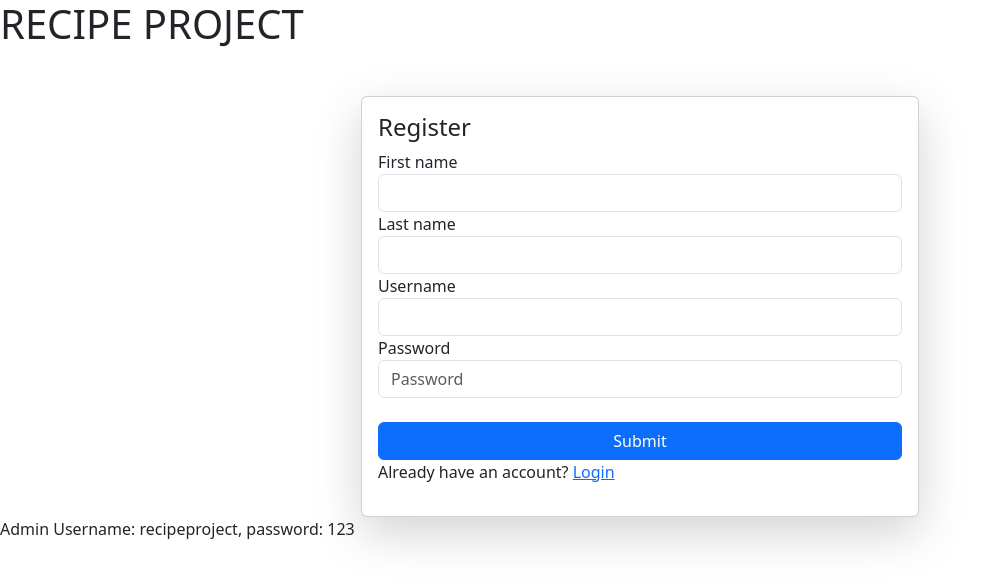
After one commit to DevKPatel/django-recipe-project, a Django app: page /register in a window 1280 px wide. The commit adds this page. Shown: the top 585 px of the page, without its empty margins (0-995 px from the left). Run offline with Django 5.2, Linux system fonts and the light colour scheme.

Commit message:
Added user authentication

```diff
--- a/vege/models.py
+++ b/vege/models.py
@@ -1,7 +1,8 @@
 from django.db import models
-
+from django.contrib.auth.models import User
 # Create your models here.
 class Recipe(models.Model):
+    user = models.ForeignKey(User, on_delete = models.SET_NULL, null = True, blank = True)
     recipe_name = models.CharField(max_length= 50)
     recipe_description = models.TextField()
     recipe_image = models.ImageField(upload_to='recipe')
--- /dev/null
+++ b/vege/templates/vege/register.html
@@ -0,0 +1,35 @@
+{% extends 'vege/base.html' %}
+{%block content %}
+<div class="container">
+<form method="post" class="col-6 mx-auto mt-5 card p-3 shadow-lg">
+    {% csrf_token %}
+    {% if messages %}
+    {{ message.tags }}
+    <div class="alert alert-primary" role="alert">
+        {% for message in messages %}
+        {{ message }}
+        {% endfor %}
+    </div>
+    {% endif %}
+    <h4>Register</h4>
+    <div class="form-group">
+        <label for="username">First name</label>
+        <input type="text" name="first_name" class="form-control" name="first_name" autocomplete="off">
+      </div>
+      <div class="form-group">
+        <label for="username">Last name</label>
+        <input type="text" name="last_name" class="form-control" name="last_name" autocomplete="off">
+      </div>
+    <div class="form-group">
+      <label for="username">Username</label>
+      <input type="text" class="form-control" name="username" autocomplete="off">
+    </div>
+    <div class="form-group mb-4">
+      <label for="exampleInputPassword1">Password</label>
+      <input type="password" name="password" class="form-control" placeholder="Password" autocomplete="new-password">
+    </div>
+    <button type="submit" class="btn btn-primary">Submit</button>
+    <p>Already have an account? <a href="/login">Login</a></p>
+</form>
+</div>
+{%endblock%}
--- a/vege/urls.py
+++ b/vege/urls.py
@@ -4,5 +4,8 @@
     path('',views.recipes, name = "recipes" ),
     path('view_recipes', views.view_recipes, name = "view_recipes"),
     path('delete_recipe/<int:id>', views.delete_recipe, name = "delete_recipe"),
-    path('update_recipe/<int:id>', views.update_recipe, name = "update_recipe")
+    path('update_recipe/<int:id>', views.update_recipe, name = "update_recipe"),
+    path('login', views.login_page, name = "login"),
+    path('register', views.register_page, name = "register"),
+    path('logout', views.logout_page, name = "logout"),
 ]
--- a/vege/views.py
+++ b/vege/views.py
@@ -1,6 +1,11 @@
 from django.shortcuts import render, redirect
 from .models import *
+from django.contrib.auth.models import User
+from django.contrib import messages
+from django.contrib.auth import authenticate, login, logout
+from django.contrib.auth.decorators import login_required
 # Create your views here.
+@login_required(login_url= '/login')
 def recipes(request):
     if request.method == 'POST':
         data = request.POST
@@ -15,7 +20,7 @@
         'title': "Home"
     }
     return render(request, "vege/index.html", context)
-
+@login_required(login_url= '/login')
 def view_recipes(request):
     recipes = Recipe.objects.all()
     if request.GET.get('search'):
@@ -26,6 +31,7 @@
     }
     return render(request, "vege/view_recipes.html", context)
 
+@login_required(login_url= '/login')
 def update_recipe(request,id):
     recipe = Recipe.objects.get( id = id)
     if request.method == "POST":
@@ -47,7 +53,56 @@
         'title': "Update Recipe"
     }
     return render(request, "vege/update_recipe.html", context)
+@login_required(login_url= '/login')
 def delete_recipe(request, id):
     recipe = Recipe.objects.get(id = id)
     recipe.delete()
     return redirect("/view_recipes")
+
+def login_page(request):
+    if request.method == "POST":
+        data = request.POST
+        username = data.get('username')
+        password = data.get('password')
+
+        if not User.objects.filter(username = username).exists():
+            messages.error(request, 'Invalid username')
+            return redirect('/login')
+
+        user = authenticate(username = username, password = password)
+        if user is None:
+            messages.error(request, 'Invalid password')
+            return redirect('/login')
+        else:
+            login(request, user)
+            return redirect('/')
+    context = {
+        'title': "Login Page"
+    }
+    return render(request, "vege/login.html", context)
+
+def logout_page(request):
+    logout(request)
+    return redirect('/login')
+
+def register_page(request):
+    if request.method == "POST":
+        data = request.POST
+        first_name = data.get('first_name')
+        last_name = data.get('last_name')
+        username = data.get('username')
+        password = data.get('password')
+
+        check_user = User.objects.filter(username = username)
+        if check_user.exists():
+            messages.info(request, 'Username already exists')
+            return redirect('/register')
+        user =User.objects.create_user(first_name = first_name, last_name = last_name, username = username)
+        user.set_password(password)
+        user.save()
+        messages.success(request, 'Account created successfully')
+        return redirect('/login')
+    context = {
+        'title': "Register Page"
+    }
+    return render(request, "vege/register.html", context)
```
Also changed, not shown: vege/templates/vege/index.html (+7 -0 lines), vege/templates/vege/login.html (added, +26 -0 lines), README.md, db.sqlite3, vege/migrations/0002_recipe_user.py (added).
